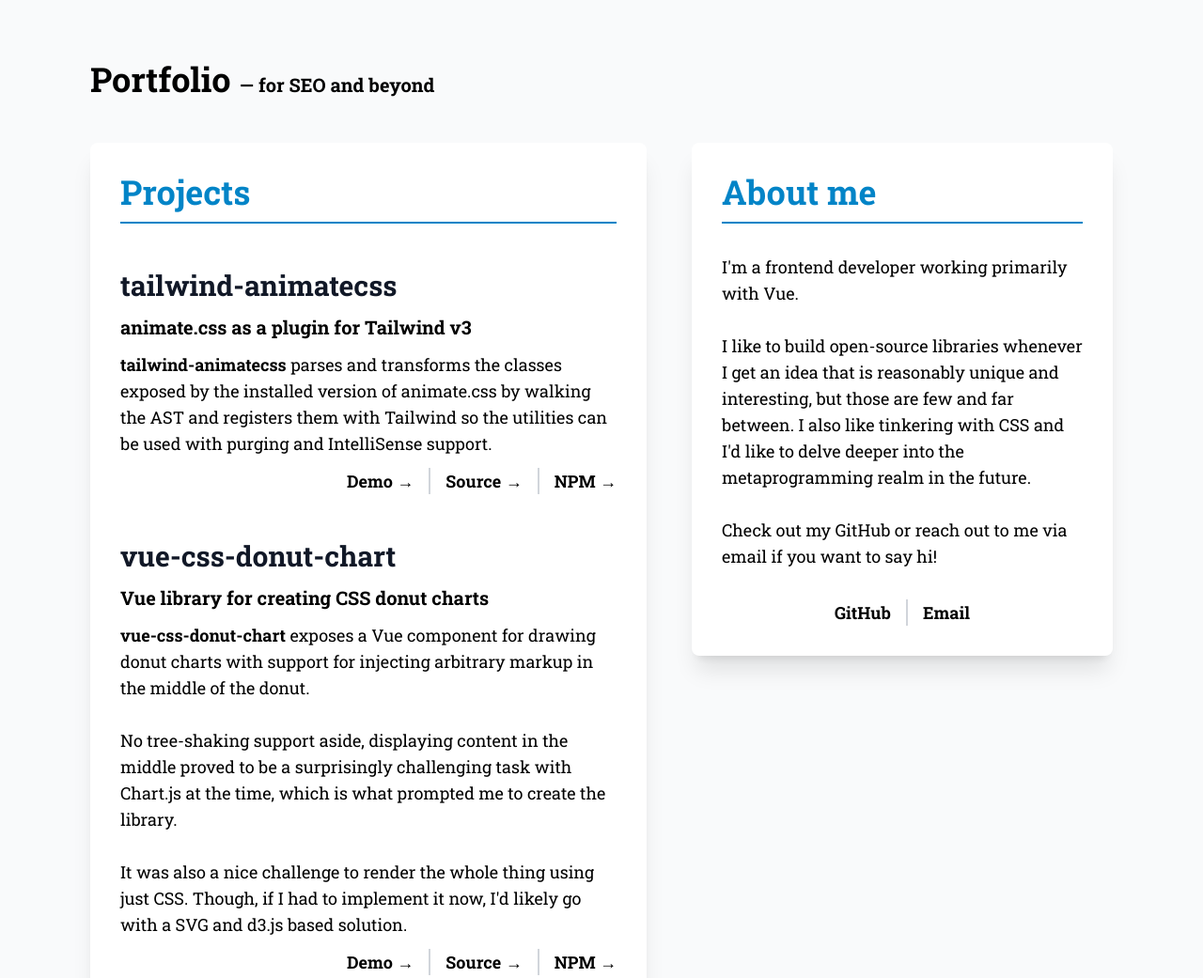
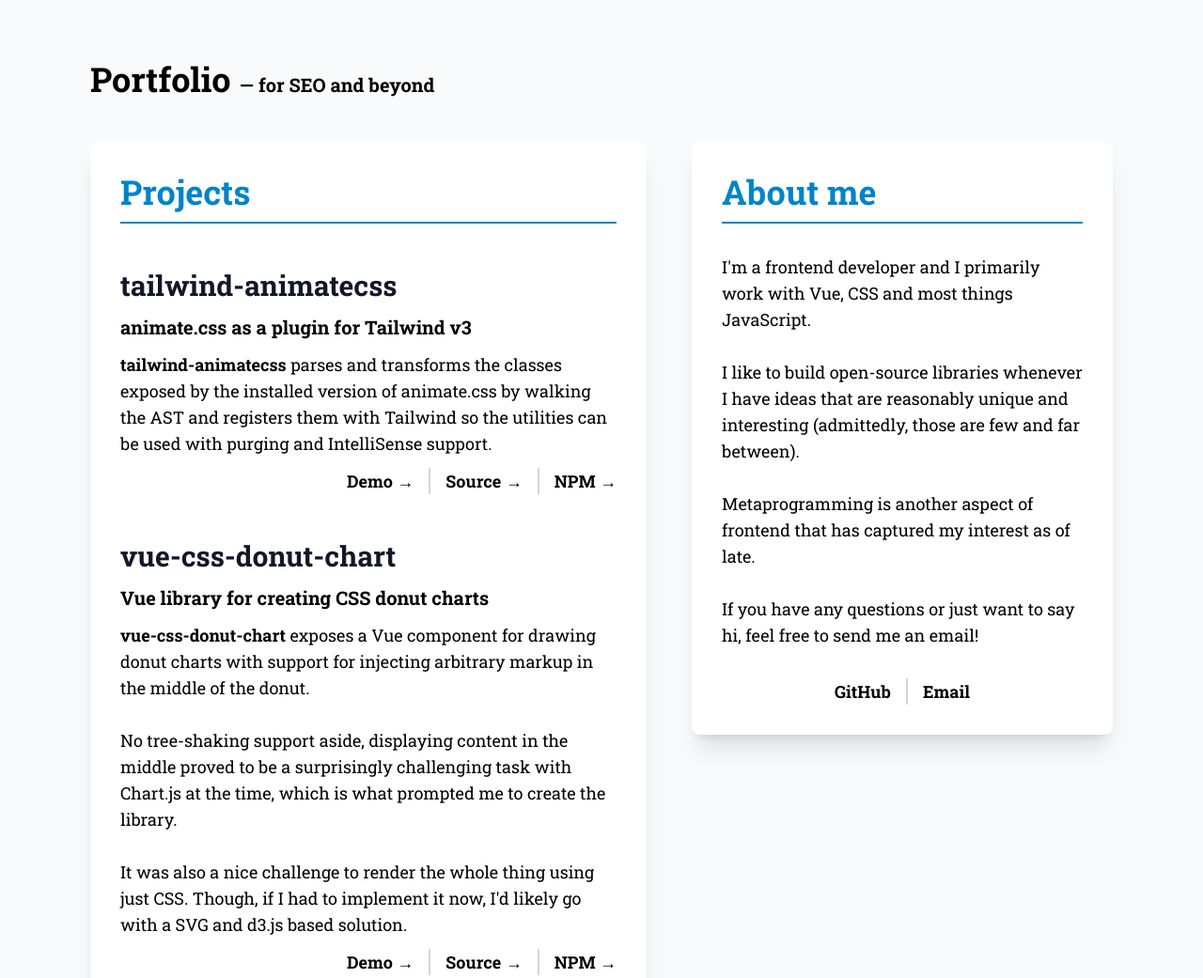
Before and after one commit to dumptyd/dumptyd.github.io, a website: page pages/index.html in a window 1280 px wide. Shown: the top 1041 px of the page at 94% size. Drawn offline with nearby package versions, Linux system fonts and the light colour scheme; files that its build step writes are made by us from their sources.

Commit message:
more rephrasing

```diff
--- a/pages/index.html
+++ b/pages/index.html
@@ -99,7 +99,7 @@
               require a lot of trial and error and it's a painful process in general because SSGs tend to only support customization
               through shadowing.
               <br><br>
-              The project aims to solve those problems by exposing a high level config with sane defaults and direct access to code.
+              The project aims to solve those problems by exposing a high level config with sane defaults and direct access to theme code.
             </p>
             <div class="project__links">
               <a class="project__link-demo" target="_blank" href="https://dumptyd.github.io/content-theme-blog-minimal/" title="Demo for content-theme-blog-minimal">Demo &rarr;</a>
@@ -122,12 +122,14 @@
         <div class="about-card">
           <h1 class="section-heading">About me</h1>
           <p class="mt-8">
-            I'm a frontend developer working primarily with Vue.
+            I'm a frontend developer and I primarily work with Vue, CSS and most things JavaScript.
             <br><br>
-            I like to build open-source libraries whenever I get an idea that is reasonably unique and interesting, but those are few and far between.
-            I also like tinkering with CSS and I'd like to delve deeper into the metaprogramming realm in the future.
+            I like to build open-source libraries whenever I have ideas that are reasonably unique
+            and interesting (admittedly, those are few and far between).
             <br><br>
-            Check out my GitHub or reach out to me via email if you want to say hi!
+            Metaprogramming is another aspect of frontend that has captured my interest as of late.
+            <br><br>
+            If you have any questions or just want to say hi, feel free to send me an email!
           </p>
           <div class="about__links">
             <a href="https://github.com/dumptyd/">GitHub</a>
--- a/pages/styles/main.css
+++ b/pages/styles/main.css
@@ -45,7 +45,7 @@
   @apply xl:shadow-xl;
 }
 
-@media (min-height: 600px) {
+@media (min-height: 650px) {
   .about-card {
     @apply xl:sticky xl:top-6;
   }
```
